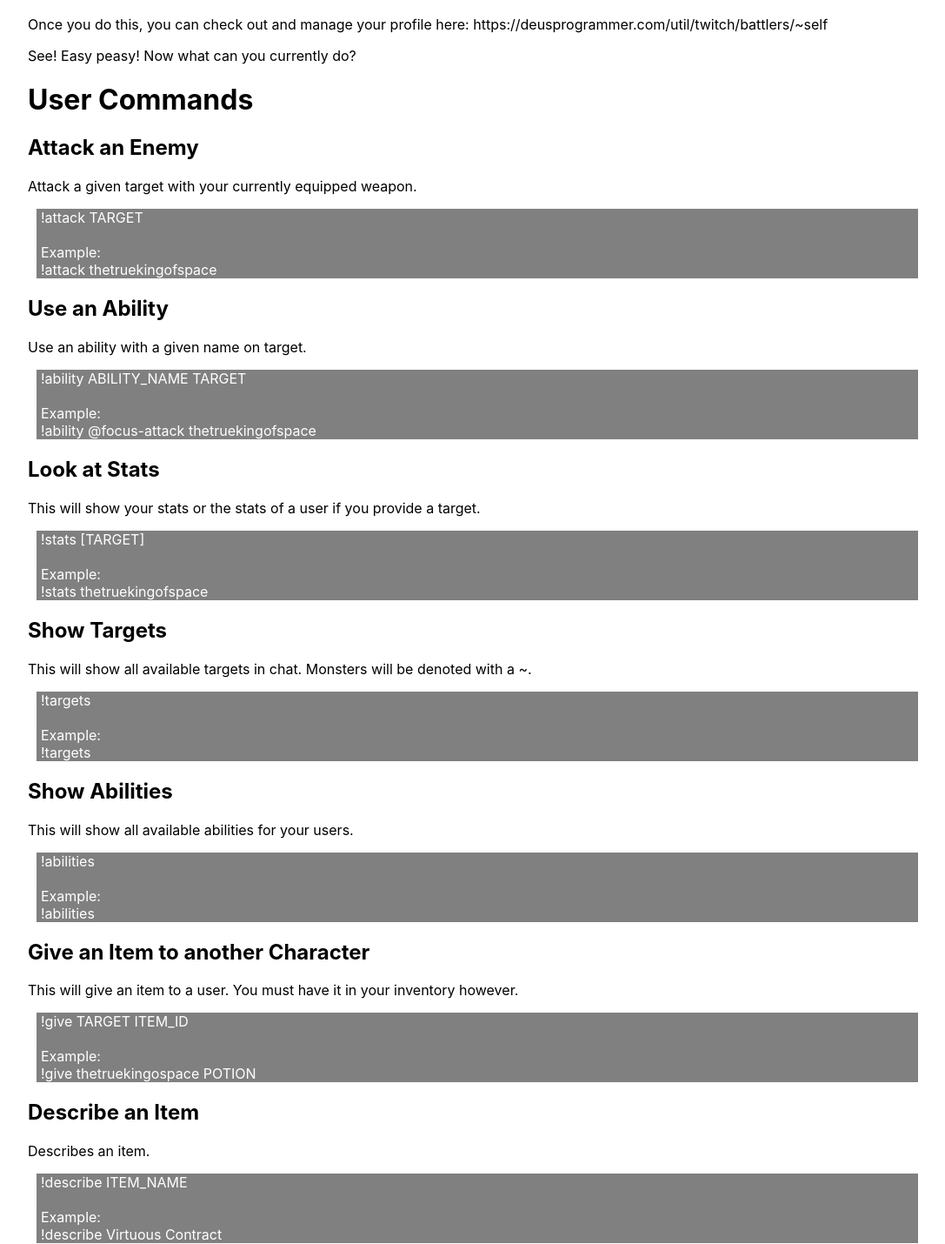
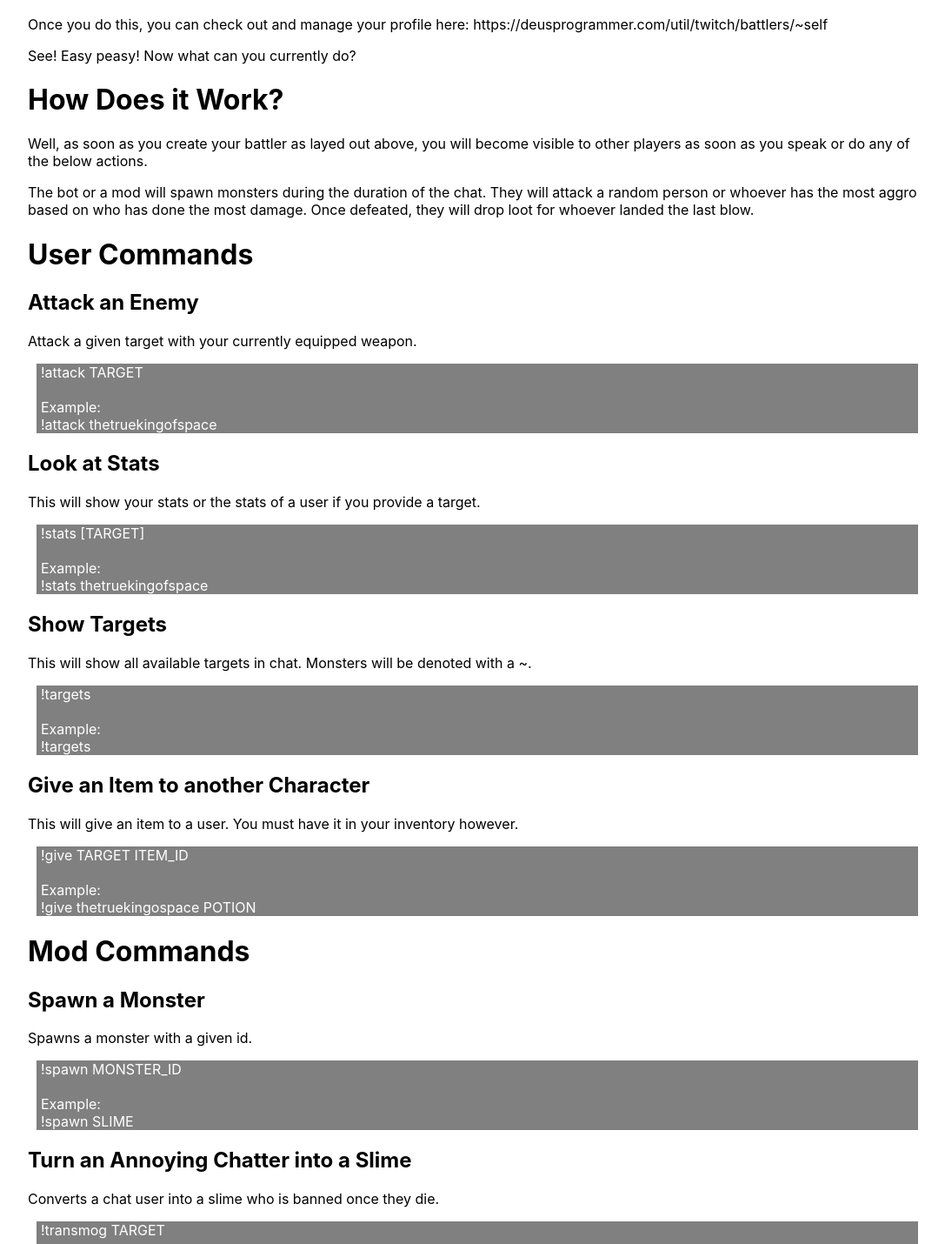
Before and after one commit to deusprogrammer/twitch-battle-bot-ui, a React (Create React App) app: page / in a window 1280 px wide. Shown: the part 1580-3010 px from the top of the page at 87% size, without its empty margins (96-1183 px from the left). Built offline with nearby package versions, Linux system fonts and the light colour scheme.

Commit message:
Added item id to assist in trading

```diff
--- a/src/components/Battler.jsx
+++ b/src/components/Battler.jsx
@@ -57,6 +57,7 @@ export default class Battler extends React.Component {
 
     sellItem = async (item, index) => {
         let user = {...this.state.user};
+        let equipment = {...user.equipment};
         let inventory = [...user.inventory];
 
         // Remove item from inventory
--- a/src/components/Home.jsx
+++ b/src/components/Home.jsx
@@ -22,6 +22,12 @@ export default class Home extends React.Component {
 
                 <p>See!  Easy peasy!  Now what can you currently do?</p>
 
+                <h1>How Does it Work?</h1>
+
+                <p>Well, as soon as you create your battler as layed out above, you will become visible to other players as soon as you speak or do any of the below actions.</p>
+
+                <p>The bot or a mod will spawn monsters during the duration of the chat.  They will attack a random person or whoever has the most aggro based on who has done the most damage.  Once defeated, they will drop loot for whoever landed the last blow.</p>
+
                 <h1>User Commands</h1>
 
                 <h2>Attack an Enemy</h2>
@@ -35,7 +41,7 @@ export default class Home extends React.Component {
                     !attack thetruekingofspace
                 </div>
 
-                <h2>Use an Ability</h2>
+                {/* <h2>Use an Ability</h2>
 
                 <p>Use an ability with a given name on target.</p>
 
@@ -44,7 +50,7 @@ export default class Home extends React.Component {
                     <br/>
                     Example:<br/>
                     !ability @focus-attack thetruekingofspace
-                </div>
+                </div> */}
 
                 <h2>Look at Stats</h2>
 
@@ -68,7 +74,7 @@ export default class Home extends React.Component {
                     !targets
                 </div>
 
-                <h2>Show Abilities</h2>
+                {/* <h2>Show Abilities</h2>
 
                 <p>This will show all available abilities for your users.</p>
 
@@ -77,7 +83,7 @@ export default class Home extends React.Component {
                     <br/>
                     Example:<br/>
                     !abilities
-                </div>
+                </div> */}
 
                 <h2>Give an Item to another Character</h2>
 
@@ -90,18 +96,18 @@ export default class Home extends React.Component {
                     !give thetruekingospace POTION
                 </div>
 
-                <h2>Describe an Item</h2>
+                <h1>Mod Commands</h1>
 
-                <p>Describes an item.</p>
+                <h2>Spawn a Monster</h2>
+
+                <p>Spawns a monster with a given id.</p>
 
                 <div style={{background: "gray", color: "white", paddingLeft: "5px", marginLeft: "10px"}}>
-                    !describe ITEM_NAME<br/>
+                    !spawn MONSTER_ID<br/>
                     <br/>
                     Example:<br/>
-                    !describe Virtuous Contract
+                    !spawn SLIME
                 </div>
-
-                <h1>Mod Commands</h1>
 
                 <h2>Turn an Annoying Chatter into a Slime</h2>
 
--- a/src/forms/MonsterForm.jsx
+++ b/src/forms/MonsterForm.jsx
@@ -13,8 +13,10 @@ const monsterSchema = Yup.object().shape({
         .required("Monster must have str"),
     dex: Yup.number()
         .required("Monster must have dex"),
-    str: Yup.number()
-        .required("Monster must have int"),
+    dmg: Yup.number()
+        .required("Monster must have dmg"),
+    hit: Yup.number()
+        .required("Monster must have hit"),
     ac: Yup.number()
         .required("Monster must have ac")
 });
```
